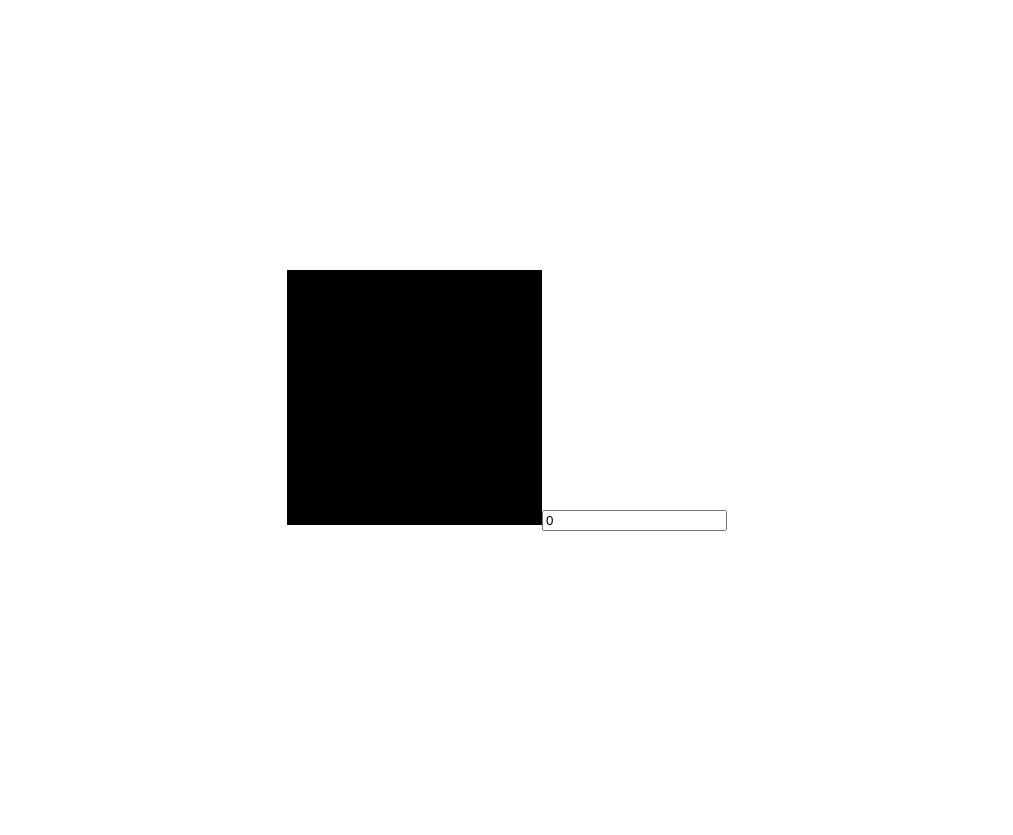
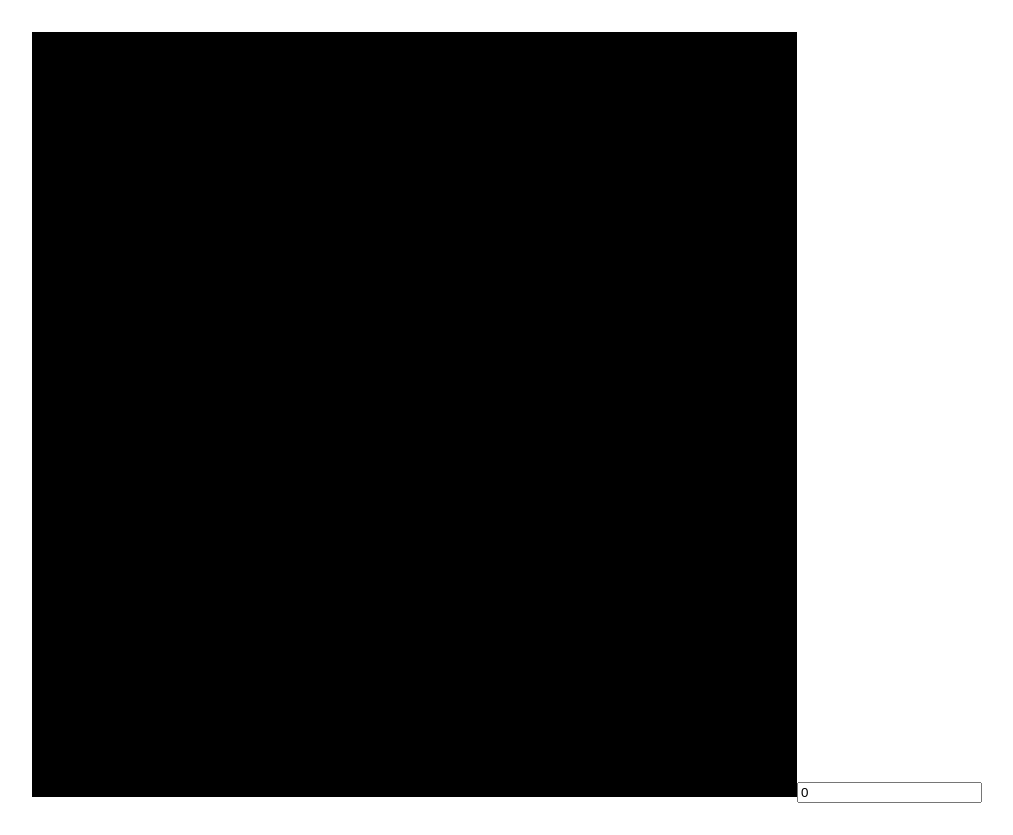
Before and after one commit to prchristie/CellularAutomata, a React (Vite) app: page / in a window 1280 px wide. Shown: the whole page, without its empty margins (133-1146 px from the left). Before the commit the page ends 800 px from the top, so only its background shows below. Built offline with nearby package versions, Linux system fonts and the light colour scheme.

Commit message:
Scaled the canvas up

```diff
--- a/src/App.tsx
+++ b/src/App.tsx
@@ -24,7 +24,7 @@ const useInterval = (cb: () => void, timeout: number) => {
 };
 
 const drawCell = (ctx: CanvasRenderingContext2D, x: number, y: number) => {
-  ctx.fillRect(x, y, 1, 1);
+  ctx.fillRect(x * 3, y * 3, 3, 3);
 };
 
 function getMousePos(
@@ -110,8 +110,8 @@ function App() {
           );
         }}
         canvasRef={canvas}
-        width={255}
-        height={255}
+        width={255 * 3}
+        height={255 * 3}
         fps={30}
         style={{ cursor: "none" }}
       />
```
